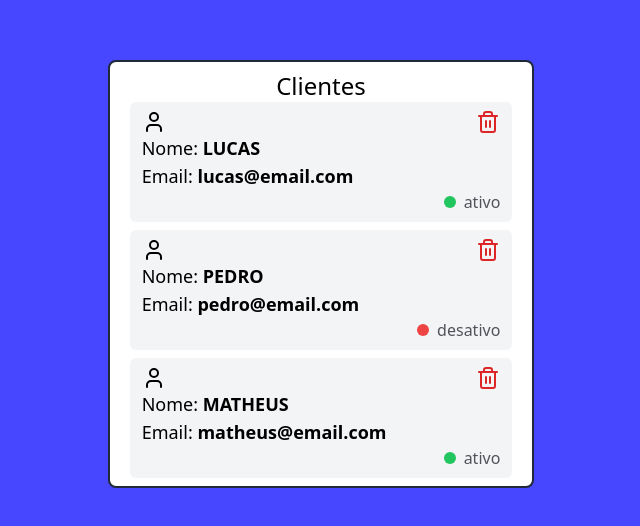
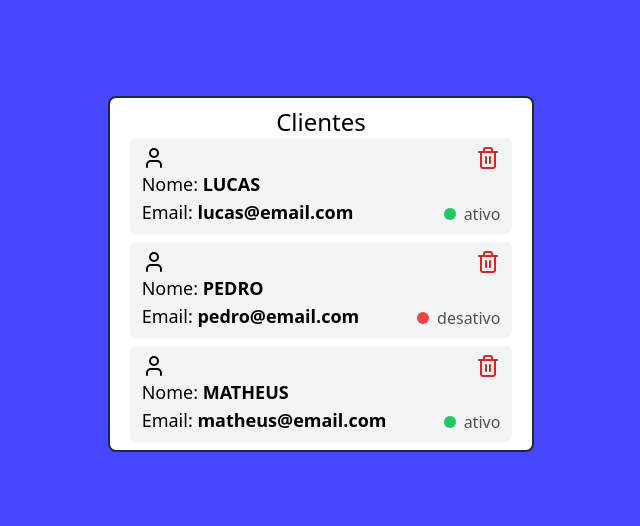
Before and after one commit to devLucasAquino/customers-frontend, a React (Vite) app: page / in a window 1280 px wide. Shown: the part 126-652 px from the top of the page, without its empty margins (319-959 px from the left). Built offline with nearby package versions, Linux system fonts and the light colour scheme.

Commit message:
style: finally style

```diff
--- a/src/App.tsx
+++ b/src/App.tsx
@@ -26,13 +26,16 @@ export function App() {
                       <Trash2 className="text-red-600"/>
                     </button>
                   </div>
-                  <div className="flex flex-col text-lg">
-                    <h2>Nome: <strong>{customer.name.toUpperCase()}</strong></h2>
-                    <h2>Email: <strong>{customer.email}</strong></h2>
-                    <div className="flex justify-end items-center gap-2 text-zinc-600 text-base">
-                      <div className={`size-3 rounded-full ${customer.status === "active" ? ("bg-green-500"): ("bg-red-500")} `}/>
-                      {customer.status === "active" ?
-                      (<h4>ativo</h4>) : (<h4>desativo</h4>)}
+                  <div className="flex justify-between">
+                    <div className="flex flex-col text-lg">
+                      <h2>Nome: <strong>{customer.name.toUpperCase()}</strong></h2>
+                      <h2>Email: <strong>{customer.email}</strong></h2>
+                    </div>
+                    <div className="flex justify-end items-end">
+                      <div className="flex justify-end items-center gap-2 text-zinc-600 text-base">
+                        <div className={`size-3 rounded-full ${customer.status === "active" ? ("bg-green-500"): ("bg-red-500")} `}/>
+                        {customer.status === "active" ? (<h4>ativo</h4>) : (<h4>desativo</h4>)}
+                      </div>
                     </div>
                   </div>
                 </div>
```
